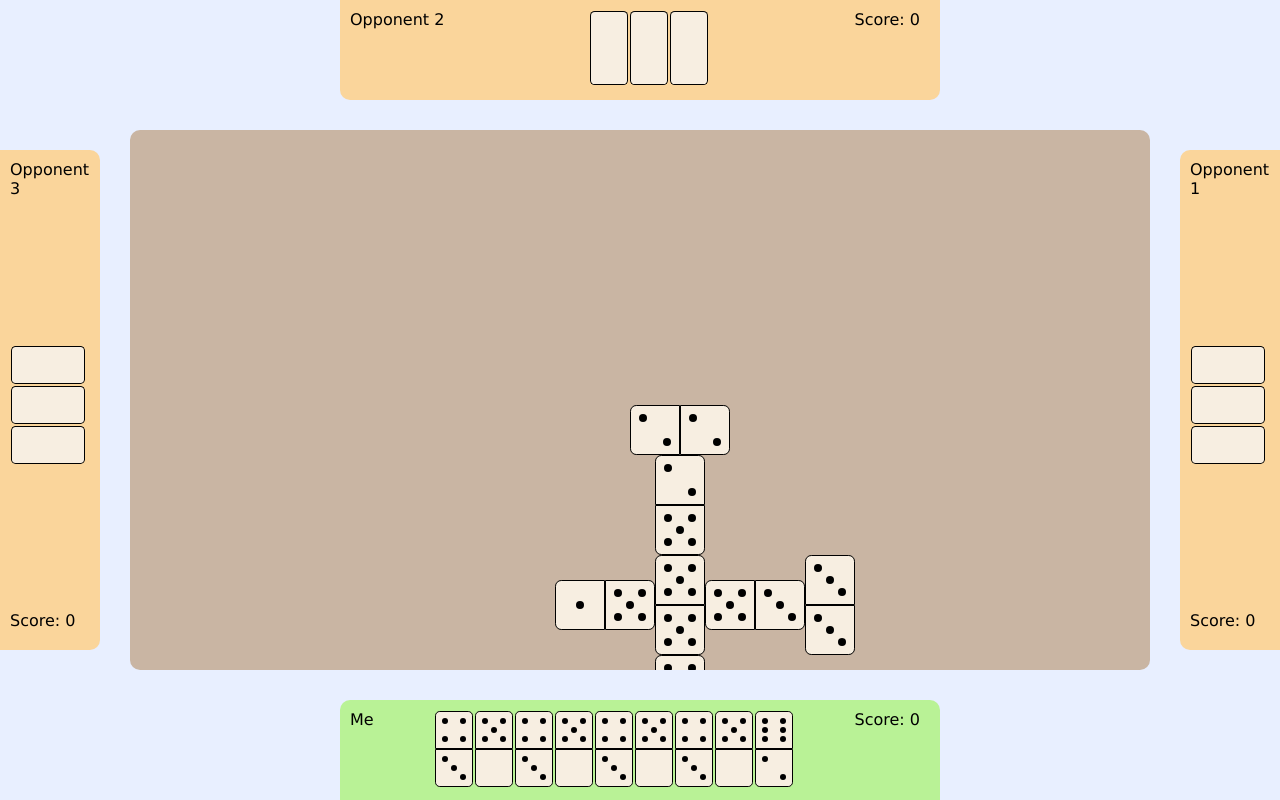
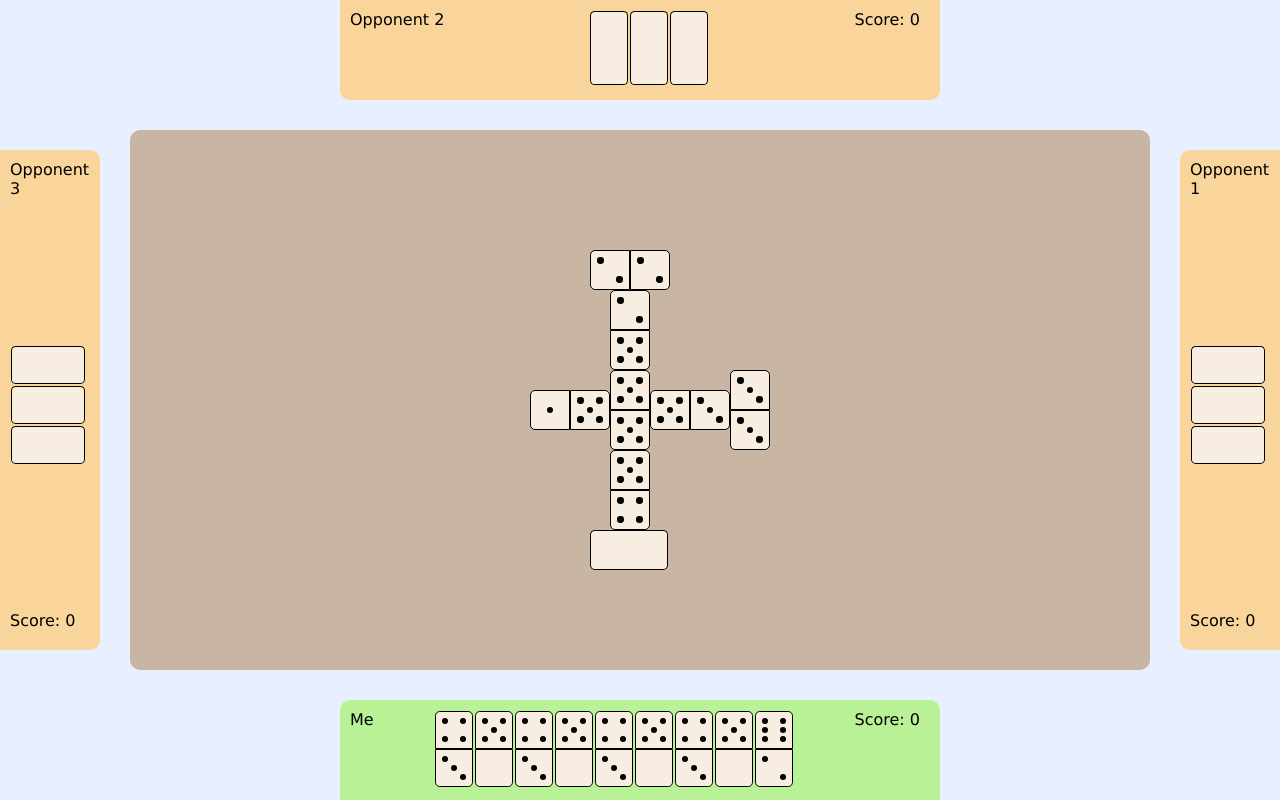
Before and after one commit to wes1350/dominoes-ui, a React (Create React App) app: page / in a window 1280 px wide. Built offline with nearby package versions, Linux system fonts and the light colour scheme; no server answers.

Commit message:
Make board grid resizable based on present dominoes

```diff
--- a/package.json
+++ b/package.json
@@ -10,6 +10,7 @@
     "@types/node": "^16.4.10",
     "@types/react": "^17.0.15",
     "@types/react-dom": "^17.0.9",
+    "lodash": "^4.17.21",
     "react": "^16.13.1",
     "react-dom": "^16.13.1",
     "react-scripts": "3.4.3",
@@ -36,5 +37,8 @@
       "last 1 firefox version",
       "last 1 safari version"
     ]
+  },
+  "devDependencies": {
+    "@types/lodash": "^4.14.172"
   }
 }
--- a/src/Board.css
+++ b/src/Board.css
@@ -1,5 +1,6 @@
 .board {
     display: grid;
+    box-sizing: border-box;
     position: absolute;
     overflow: scroll;
     border-radius: 10px;
@@ -13,8 +14,8 @@
         100% - 2 * var(--player-view-small-side) - 2 * var(--board-margin)
     );
     background-color: #c9b5a3;
-    grid-template-columns: repeat(36, 25px);
-    grid-template-rows: repeat(36, 25px);
+    /* grid-template-columns: repeat(36, 25px);
+    grid-template-rows: repeat(36, 25px); */
     /*grid-template-columns: repeat(auto-fill, 25px);*/
     /*grid-template-columns: repeat(60, 16px);
   grid-auto-rows: 16px;*/
--- a/src/Board.tsx
+++ b/src/Board.tsx
@@ -1,3 +1,4 @@
+import _ from "lodash";
 import React, { useState } from "react";
 import "./Board.css";
 import { Direction } from "./Direction";
@@ -235,22 +236,77 @@ export const Board = (props: IProps) => {
             const currentBoundingBox = coordinatesToBoundingBoxes
                 .get(desc.x)
                 .get(desc.y);
+
             newDescriptions.push({
                 ...desc,
-                north: currentBoundingBox.north + 20,
-                east: currentBoundingBox.east + 20,
-                south: currentBoundingBox.south + 20,
-                west: currentBoundingBox.west + 20
+                north: currentBoundingBox.north,
+                east: currentBoundingBox.east,
+                south: currentBoundingBox.south,
+                west: currentBoundingBox.west
             });
         });
 
         return newDescriptions;
     };
 
+    const translatedDescriptions = translateDescriptionsToActualSizes(
+        props.dominoDescriptions
+    );
+    const westBoundary =
+        Math.min(...translatedDescriptions.map((desc) => desc.west)) - 3;
+    const eastBoundary =
+        Math.max(...translatedDescriptions.map((desc) => desc.east)) + 2;
+    const northBoundary =
+        Math.min(...translatedDescriptions.map((desc) => desc.north)) - 3;
+    const southBoundary =
+        Math.max(...translatedDescriptions.map((desc) => desc.north)) + 2;
+    const minGridWidthInSquares = eastBoundary - westBoundary;
+    const minGridHeightInSquares = southBoundary - northBoundary;
+
+    const availableHeight = window.innerHeight - 290;
+    const availableWidth = window.innerWidth - 290;
+    const limitingRatio = Math.min(
+        availableHeight / minGridHeightInSquares,
+        availableWidth / minGridWidthInSquares
+    );
+    const dominoSize = Math.max(2 * Math.round(500 / limitingRatio), 20);
+    const gridWidthInSquares = (2 * availableWidth) / dominoSize;
+    const gridHeightInSquares = (2 * availableHeight) / dominoSize;
+
+    const gridHorizontalSquareMargin = Math.round(
+        (gridWidthInSquares - minGridWidthInSquares) / 2
+    );
+    const gridVerticalSquareMargin = Math.round(
+        (gridHeightInSquares - minGridHeightInSquares) / 2
+    );
+
+    const finalDescriptions = translatedDescriptions.map((desc) => {
+        return {
+            ...desc,
+            north: desc.north + gridVerticalSquareMargin - northBoundary,
+            east: desc.east + gridHorizontalSquareMargin - westBoundary,
+            south: desc.south + gridVerticalSquareMargin - northBoundary,
+            west: desc.west + gridHorizontalSquareMargin - westBoundary
+        };
+    });
+
     return (
-        <div className="board">
-            {translateDescriptionsToActualSizes(props.dominoDescriptions).map(
-                (d, i) => {
+        <div
+            className="board"
+            style={{
+                gridTemplateRows: `repeat(${Math.round(
+                    (2 * availableHeight) / dominoSize
+                )}, ${
+                    dominoSize / 2 + 1 // + 1 accounts for borders
+                }px)`,
+                gridTemplateColumns: `repeat(${Math.round(
+                    (2 * availableWidth) / dominoSize
+                )}, ${
+                    dominoSize / 2 + 1 // + 1 accounts for borders
+                }px)`
+            }}
+        >
+            {finalDescriptions.map((d, i) => {
                 return (
                     <div
                         key={i}
@@ -262,12 +318,11 @@ export const Board = (props: IProps) => {
                             face1={d.face1}
                             face2={d.face2}
                             direction={d.direction}
-                                size={48}
+                            size={dominoSize}
                         />
                     </div>
                 );
-                }
-            )}
+            })}
             {/* <div style={{ gridRow: "4 / 6" }}>
                 <Domino
                     face1={3}
```
Also changed, not shown: 1 other file (tests, documents, lock files or other folders). Lines whose indentation alone changed are shown as unchanged.
